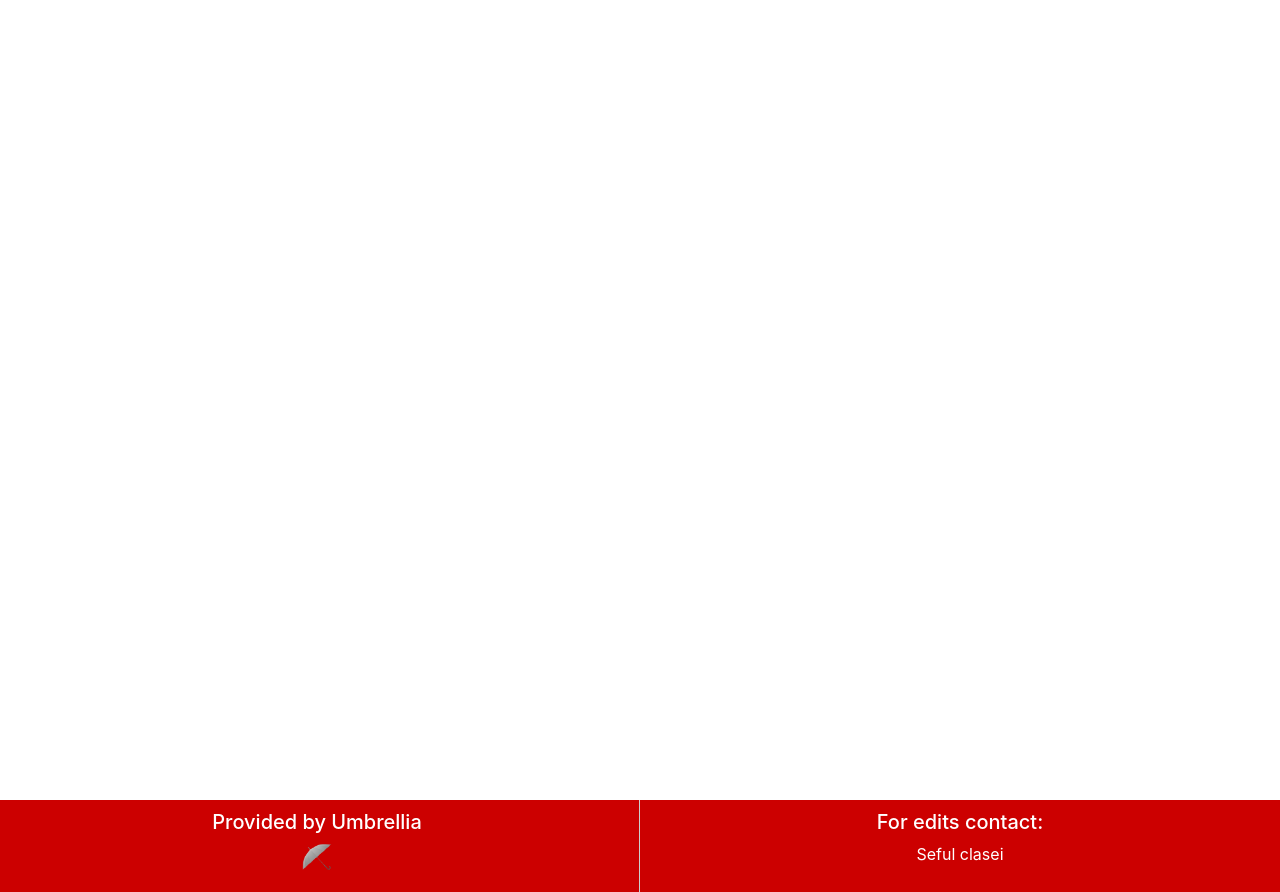
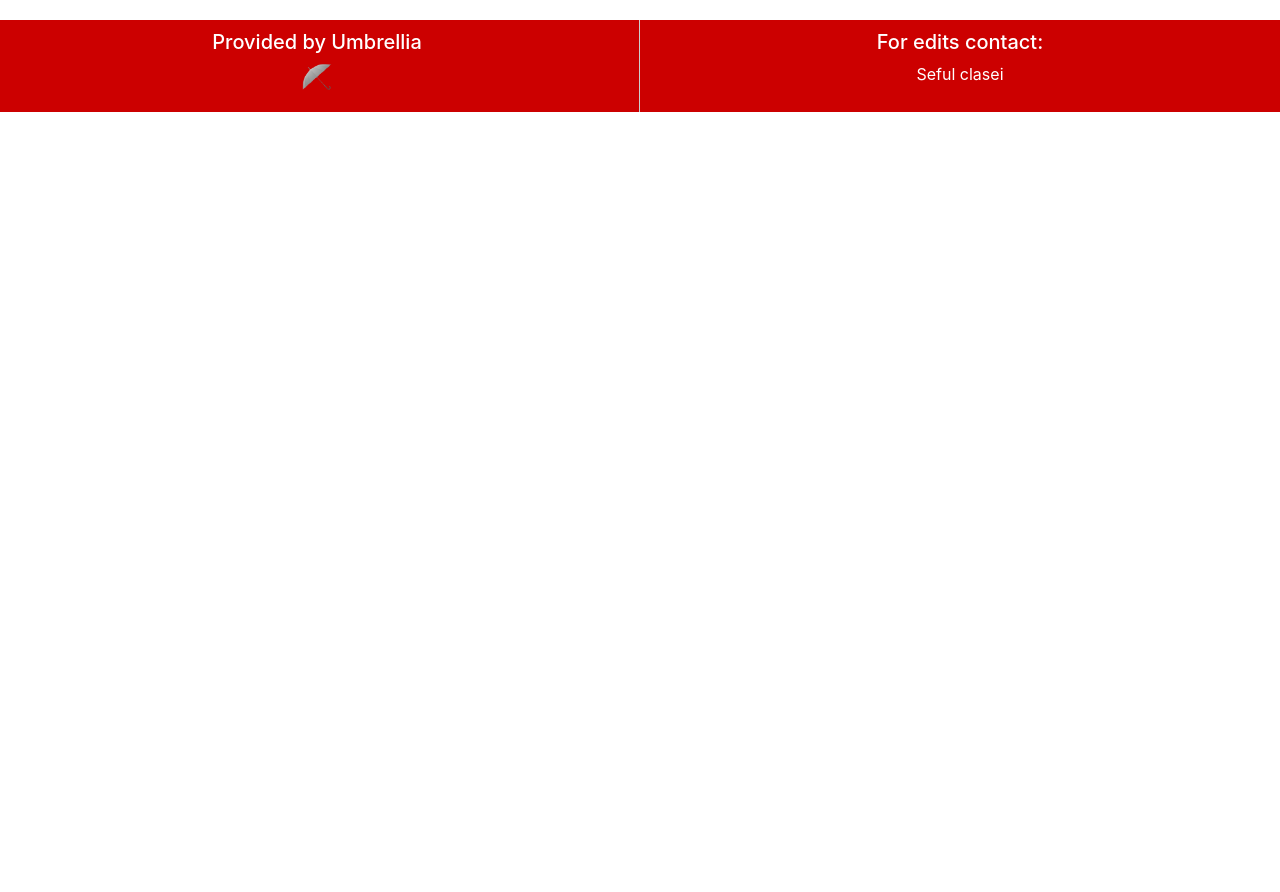
Before and after one commit to iwzkid/time.umbrellia.xyz, a PHP site: page /?page=1 in a window 1280 px wide. Shown: the part 56-948 px from the top of the page. After the commit the page ends 168 px from the top, so only its background shows below. Run offline with PHP 8.4, Linux system fonts and the light colour scheme; data that the repository does not hold is empty.

Commit message:
reset footer to default as flexbox was not behaving

```diff
--- a/css/style.css
+++ b/css/style.css
@@ -14,7 +14,6 @@
 
 /* CONTENT GLOBAL */
 #global_content_position {
-    height: 100%;
     padding-top: 10px;
     padding-bottom: 10px;
 }
```
